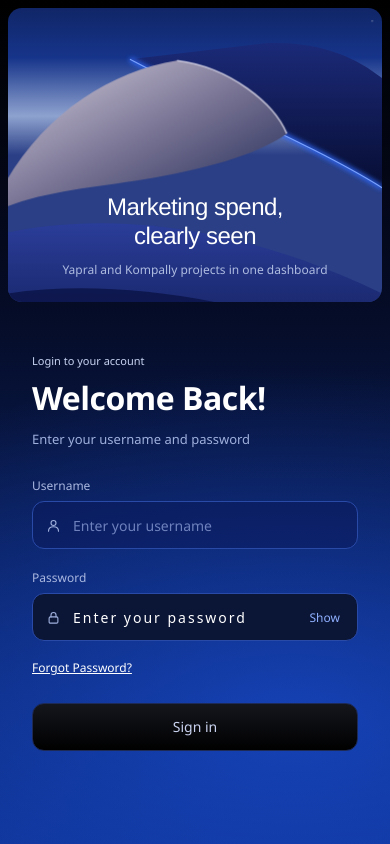
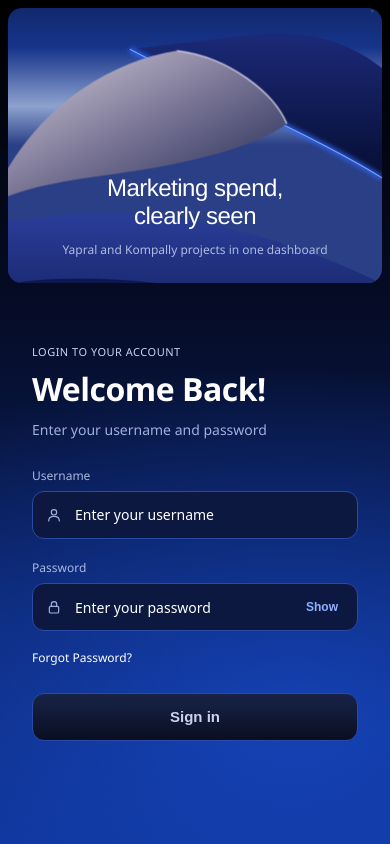
Before and after one commit to prithvia-hash/Marketing-Dashboard, a plain HTML site: page index.html in a window 390 px wide. Drawn offline with nearby package versions, Linux system fonts and the light colour scheme.

Commit message:
Update style.css

```diff
--- a/style.css
+++ b/style.css
@@ -1,70 +1,211 @@
-:root{--bg:#eef1f4;--card:#fff;--ink:#1d2733;--mut:#667385;--line:#d9dfe6;--acc:#2f5d8a;--hi:#bde7ee}
-@media(prefers-color-scheme:dark){:root{--bg:#141a21;--card:#1e2630;--ink:#e6ebf0;--mut:#98a5b4;--line:#2e3a47;--acc:#7fb0dd;--hi:#1d4650}}
-*{box-sizing:border-box}body{margin:0;background:var(--bg);color:var(--ink);font:14px/1.45 "Segoe UI",system-ui,sans-serif}
-h1{margin:0;font-size:22px}h2{font-size:15px;margin:0 0 10px}.sub{color:var(--mut);font-size:13px}
-label{display:grid;gap:4px;font-size:13px;color:var(--mut)}
-input,select{padding:9px 10px;border:1px solid var(--line);border-radius:8px;background:var(--bg);color:var(--ink);font:inherit}
-button{padding:9px 14px;border:0;border-radius:20px;background:var(--acc);color:#fff;font:inherit;cursor:pointer}
-button:focus-visible,input:focus-visible,select:focus-visible{outline:2px solid var(--acc);outline-offset:2px}
-header{display:flex;flex-wrap:wrap;gap:12px;align-items:center;justify-content:space-between;padding:14px 20px;background:var(--card);border-bottom:1px solid var(--line)}
-header .act{display:flex;gap:8px;flex-wrap:wrap}header .act button{background:#8a94a0}
-nav{display:flex;gap:4px;flex-wrap:wrap}nav button{background:none;color:var(--ink);border-radius:8px}nav button.on{background:var(--acc);color:#fff}
-#view{padding:20px;max-width:1400px;margin:auto;display:grid;gap:16px}
-.kpis{display:grid;grid-template-columns:90px repeat(4,1fr);gap:10px;align-items:center}
-.k{padding:12px 14px;border-radius:14px;background:var(--card);border:1px solid var(--line)}.k small{color:var(--mut);display:block}.k b{font-size:22px;font-weight:600}
-.k:nth-child(5n+2){border-left:5px solid #9aa5d8}.k:nth-child(5n+3){border-left:5px solid #8fb3d1}.k:nth-child(5n+4){border-left:5px solid #b9c4a8}.k:nth-child(5n+5){border-left:5px solid #cfa3dd}
-.grid{display:grid;grid-template-columns:repeat(auto-fit,minmax(340px,1fr));gap:16px}
-.card{background:var(--card);border:1px solid var(--line);border-radius:14px;padding:16px;min-width:0}
-.card canvas{max-height:300px}.card.wide{grid-column:1/-1}
-.tw{overflow-x:auto}table{border-collapse:collapse;width:100%;font-size:13px}
-th,td{padding:6px 8px;border-bottom:1px solid var(--line);text-align:right;white-space:nowrap}th:first-child,td:first-child{text-align:left}th{color:var(--mut);font-weight:600}
-td.hi{background:var(--hi)}tfoot td{font-weight:700}
-@media(max-width:700px){.kpis{grid-template-columns:repeat(2,1fr)}.kpis>b{grid-column:1/-1}}
-@media print{header .act,nav{display:none}}
+:root {
+  --bg: #eef1f4;
+  --card: #fff;
+  --ink: #1d2733;
+  --mut: #667385;
+  --line: #d9dfe6;
+  --acc: #2f5d8a;
+  --hi: #bde7ee;
+}
 
-/* ---- login ---- */
-#login{min-height:100vh;background:#000;color:#fff}
-.split{display:grid;grid-template-columns:1fr 1fr;min-height:100vh;padding:8px;gap:0;
- background:radial-gradient(900px 500px at 75% 85%,#1a4fd6aa,transparent 70%),linear-gradient(180deg,#000 0%,#050b24 35%,#0d2f8a 100%)}
-.art{position:relative;overflow:hidden;border-radius:14px;min-height:calc(100vh - 16px);display:flex;align-items:flex-end;justify-content:center;animation:in .9s both}
-.dunes{position:absolute;inset:0;width:100%;height:100%}
-.drift{animation:drift 14s ease-in-out infinite alternate}
-.stars circle{animation:tw 3s ease-in-out infinite}.stars circle:nth-child(2n){animation-delay:-1.5s}
-.art .copy{position:relative;text-align:center;padding:0 24px 56px}
-.art h2{font:300 34px/1.2 "Helvetica Neue",Arial,sans-serif;margin:0 0 10px;letter-spacing:-.5px}
-.art p{margin:0;font-size:12px;color:#aebce0}
-.formside{display:grid;place-items:center;padding:24px}
-.box{width:min(380px,100%);display:grid;gap:6px;animation:in .8s .2s both}
-.kick{font-size:11px;color:#c8d3f2}
-.box h1{font-size:32px;font-weight:700;letter-spacing:-.5px}
-.box .sub{color:#9fb0dd;margin:2px 0 22px}
-.fld{display:grid;gap:7px;margin-bottom:14px}
-.fld label{font-size:12px;color:#aab8e0}
-.in{position:relative;display:flex;align-items:center}
-.in svg{position:absolute;left:14px;width:15px;height:15px;fill:none;stroke:#9fb0dd;stroke-width:1.8;stroke-linecap:round;pointer-events:none}
-.in input{width:100%;height:48px;padding:0 58px 0 40px;border-radius:12px;border:1px solid #2a4aa8;background:#0a1a5a88;color:#fff;font:inherit;transition:.25s}
-.in input::placeholder{color:#6f82bd}
-.in input:focus{outline:0;border-color:#4d86ff;background:#050f3c;box-shadow:0 0 0 1px #4d86ff,0 0 26px 4px #2f6bff88}
-.in input:-webkit-autofill{-webkit-text-fill-color:#fff;box-shadow:0 0 0 40px #0a1a5a inset}
-.eye{position:absolute;right:8px;padding:6px 10px;background:none;color:#8fb0ff;font-size:12px;border-radius:8px}
-.forgot{color:#fff;font-size:12px;width:max-content;margin:-2px 0 20px}.forgot:hover{color:#8fb0ff}
-#go{height:48px;border-radius:12px;border:1px solid #1d2a55;background:linear-gradient(180deg,#14161d,#000);color:#c9d2ee;font-weight:500;position:relative;transition:.25s}
-#go:hover{border-color:#4d86ff;color:#fff;box-shadow:0 0 22px #2f6bff66}
-button:focus-visible,a:focus-visible{outline:2px solid #4d86ff;outline-offset:2px}
-.spin{display:none;width:16px;height:16px;border:2px solid #fff4;border-top-color:#fff;border-radius:50%;margin:0 auto;animation:rot .7s linear infinite}
-#go.load span{display:none}#go.load .spin{display:block}
-#err{color:#ff8a8a;margin:10px 0 0;min-height:18px;font-size:13px}.box.shake{animation:shake .4s}
-@keyframes in{from{opacity:0;transform:translateY(14px)}}
-@keyframes drift{to{transform:translate(-8px,6px)}}@keyframes tw{50%{opacity:.2}}
-@keyframes rot{to{transform:rotate(360deg)}}@keyframes shake{25%{transform:translateX(-8px)}75%{transform:translateX(8px)}}
-@media(max-width:860px){.split{grid-template-columns:1fr}.art{min-height:240px}.art h2{font-size:24px}.art .copy{padding-bottom:24px}}
-@media(prefers-reduced-motion:reduce){*{animation-duration:.01s!important;animation-delay:0s!important}}
-/* Fix password visibility and contrast */
-input[type="password"] {
-  background-color: #0b1536 !important;
+@media (prefers-color-scheme: dark) {
+  :root {
+    --bg: #141a21;
+    --card: #1e2630;
+    --ink: #e6ebf0;
+    --mut: #98a5b4;
+    --line: #2e3a47;
+    --acc: #7fb0dd;
+    --hi: #1d4650;
+  }
+}
+
+* { box-sizing: border-box; }
+body { margin: 0; background: var(--bg); color: var(--ink); font: 14px/1.45 "Segoe UI", system-ui, sans-serif; }
+h1 { margin: 0; font-size: 22px; }
+h2 { font-size: 15px; margin: 0 0 10px; }
+.sub { color: var(--mut); font-size: 13px; }
+
+/* Dashboard Header & Navigation */
+header { display: flex; flex-wrap: wrap; gap: 12px; align-items: center; justify-content: space-between; padding: 14px 20px; background: var(--card); border-bottom: 1px solid var(--line); }
+header .act { display: flex; gap: 8px; flex-wrap: wrap; }
+header .act button { background: #8a94a0; border: 0; padding: 8px 14px; border-radius: 8px; color: #fff; cursor: pointer; }
+header select { padding: 8px 10px; border-radius: 8px; border: 1px solid var(--line); background: var(--bg); color: var(--ink); }
+nav { display: flex; gap: 4px; flex-wrap: wrap; }
+nav button { background: none; border: 0; color: var(--ink); padding: 8px 14px; border-radius: 8px; cursor: pointer; font: inherit; }
+nav button.on { background: var(--acc); color: #fff; }
+
+/* Dashboard KPI Cards & Tables */
+#view { padding: 20px; max-width: 1400px; margin: auto; display: grid; gap: 16px; }
+.kpis { display: grid; grid-template-columns: 90px repeat(4, 1fr); gap: 10px; align-items: center; }
+.k { padding: 12px 14px; border-radius: 14px; background: var(--card); border: 1px solid var(--line); }
+.k small { color: var(--mut); display: block; }
+.k b { font-size: 22px; font-weight: 600; }
+.k:nth-child(5n+2) { border-left: 5px solid #9aa5d8; }
+.k:nth-child(5n+3) { border-left: 5px solid #8fb3d1; }
+.k:nth-child(5n+4) { border-left: 5px solid #b9c4a8; }
+.k:nth-child(5n+5) { border-left: 5px solid #cfa3dd; }
+.grid { display: grid; grid-template-columns: repeat(auto-fit, minmax(340px, 1fr)); gap: 16px; }
+.card { background: var(--card); border: 1px solid var(--line); border-radius: 14px; padding: 16px; min-width: 0; }
+.card canvas { max-height: 300px; }
+.card.wide { grid-column: 1 / -1; }
+.tw { overflow-x: auto; }
+table { border-collapse: collapse; width: 100%; font-size: 13px; }
+th, td { padding: 6px 8px; border-bottom: 1px solid var(--line); text-align: right; white-space: nowrap; }
+th:first-child, td:first-child { text-align: left; }
+th { color: var(--mut); font-weight: 600; }
+td.hi { background: var(--hi); }
+tfoot td { font-weight: 700; }
+
+@media (max-width: 700px) {
+  .kpis { grid-template-columns: repeat(2, 1fr); }
+  .kpis > b { grid-column: 1 / -1; }
+}
+@media print { header .act, nav { display: none; } }
+
+/* ========================================================
+   LOGIN PAGE STYLING (High contrast & working typing)
+   ======================================================== */
+#login { min-height: 100vh; background: #000; color: #fff; }
+.split {
+  display: grid;
+  grid-template-columns: 1fr 1fr;
+  min-height: 100vh;
+  padding: 8px;
+  gap: 0;
+  background: radial-gradient(900px 500px at 75% 85%, #1a4fd6aa, transparent 70%),
+              linear-gradient(180deg, #000 0%, #050b24 35%, #0d2f8a 100%);
+}
+
+.art {
+  position: relative;
+  overflow: hidden;
+  border-radius: 14px;
+  min-height: calc(100vh - 16px);
+  display: flex;
+  align-items: flex-end;
+  justify-content: center;
+  animation: in 0.9s both;
+}
+.dunes { position: absolute; inset: 0; width: 100%; height: 100%; }
+.drift { animation: drift 14s ease-in-out infinite alternate; }
+.stars circle { animation: tw 3s ease-in-out infinite; }
+.stars circle:nth-child(2n) { animation-delay: -1.5s; }
+.art .copy { position: relative; text-align: center; padding: 0 24px 56px; z-index: 2; }
+.art h2 { font: 300 34px/1.2 "Helvetica Neue", Arial, sans-serif; margin: 0 0 10px; letter-spacing: -0.5px; color: #fff; }
+.art p { margin: 0; font-size: 12px; color: #aebce0; }
+
+.formside { display: grid; place-items: center; padding: 24px; }
+.box { width: min(380px, 100%); display: grid; gap: 6px; animation: in 0.8s 0.2s both; }
+.kick { font-size: 11px; color: #c8d3f2; text-transform: uppercase; letter-spacing: 0.5px; }
+.box h1 { font-size: 32px; font-weight: 700; letter-spacing: -0.5px; color: #fff; }
+.box .sub { color: #9fb0dd; margin: 2px 0 20px; font-size: 14px; }
+.fld { display: grid; gap: 7px; margin-bottom: 14px; }
+.fld label { font-size: 12px; color: #aab8e0; font-weight: 500; }
+
+/* Input Container & High-Contrast Typing Fix */
+.in { position: relative; display: flex; align-items: center; }
+.in svg {
+  position: absolute;
+  left: 14px;
+  width: 16px;
+  height: 16px;
+  fill: none;
+  stroke: #9fb0dd;
+  stroke-width: 1.8;
+  stroke-linecap: round;
+  pointer-events: none;
+  z-index: 2;
+}
+
+.in input {
+  width: 100%;
+  height: 48px;
+  padding: 0 65px 0 42px;
+  border-radius: 12px;
+  border: 1px solid #2a4aa8;
+  background-color: #0c1840 !important;
   color: #ffffff !important;
   -webkit-text-fill-color: #ffffff !important;
-  caret-color: #ffffff !important;
-  font-family: system-ui, sans-serif !important;
-  letter-spacing: 2px;
+  caret-color: #4d86ff !important;
+  font-family: system-ui, -apple-system, sans-serif !important;
+  font-size: 14px;
+  transition: 0.25s;
 }
+
+.in input[type="password"] {
+  letter-spacing: 3px;
+}
+
+.in input::placeholder { color: #6f82bd; letter-spacing: normal; }
+.in input:focus {
+  outline: 0;
+  border-color: #4d86ff;
+  background-color: #050f3c !important;
+  box-shadow: 0 0 0 1px #4d86ff, 0 0 20px 2px #2f6bff88;
+}
+
+/* Eye Show/Hide Button */
+.eye {
+  position: absolute;
+  right: 10px;
+  padding: 6px 10px;
+  background: transparent;
+  border: 0;
+  color: #8fb0ff;
+  font-size: 12px;
+  font-weight: 600;
+  border-radius: 6px;
+  cursor: pointer;
+  z-index: 3;
+}
+.eye:hover { color: #ffffff; background: #ffffff18; }
+
+.forgot { color: #fff; font-size: 12px; width: max-content; margin: -2px 0 20px; text-decoration: none; }
+.forgot:hover { color: #8fb0ff; text-decoration: underline; }
+
+/* Sign in button */
+#go {
+  height: 48px;
+  border-radius: 12px;
+  border: 1px solid #2a4aa8;
+  background: linear-gradient(180deg, #182346, #090e22);
+  color: #c9d2ee;
+  font-size: 15px;
+  font-weight: 600;
+  cursor: pointer;
+  display: flex;
+  align-items: center;
+  justify-content: center;
+  transition: 0.25s;
+}
+#go:hover { border-color: #4d86ff; color: #fff; box-shadow: 0 0 20px #2f6bff66; }
+#go:focus-visible, a:focus-visible { outline: 2px solid #4d86ff; outline-offset: 2px; }
+
+.spin {
+  display: none;
+  width: 18px;
+  height: 18px;
+  border: 2px solid #fff4;
+  border-top-color: #fff;
+  border-radius: 50%;
+  animation: rot 0.7s linear infinite;
+}
+#go.load span { display: none; }
+#go.load .spin { display: block; }
+
+#err { color: #ff8a8a; margin: 10px 0 0; min-height: 18px; font-size: 13px; }
+.box.shake { animation: shake 0.4s; }
+
+@keyframes in { from { opacity: 0; transform: translateY(14px); } }
+@keyframes drift { to { transform: translate(-8px, 6px); } }
+@keyframes tw { 50% { opacity: 0.2; } }
+@keyframes rot { to { transform: rotate(360deg); } }
+@keyframes shake { 25% { transform: translateX(-8px); } 75% { transform: translateX(8px); } }
+
+@media (max-width: 860px) {
+  .split { grid-template-columns: 1fr; }
+  .art { min-height: 200px; }
+  .art h2 { font-size: 24px; }
+  .art .copy { padding-bottom: 24px; }
+}
```
